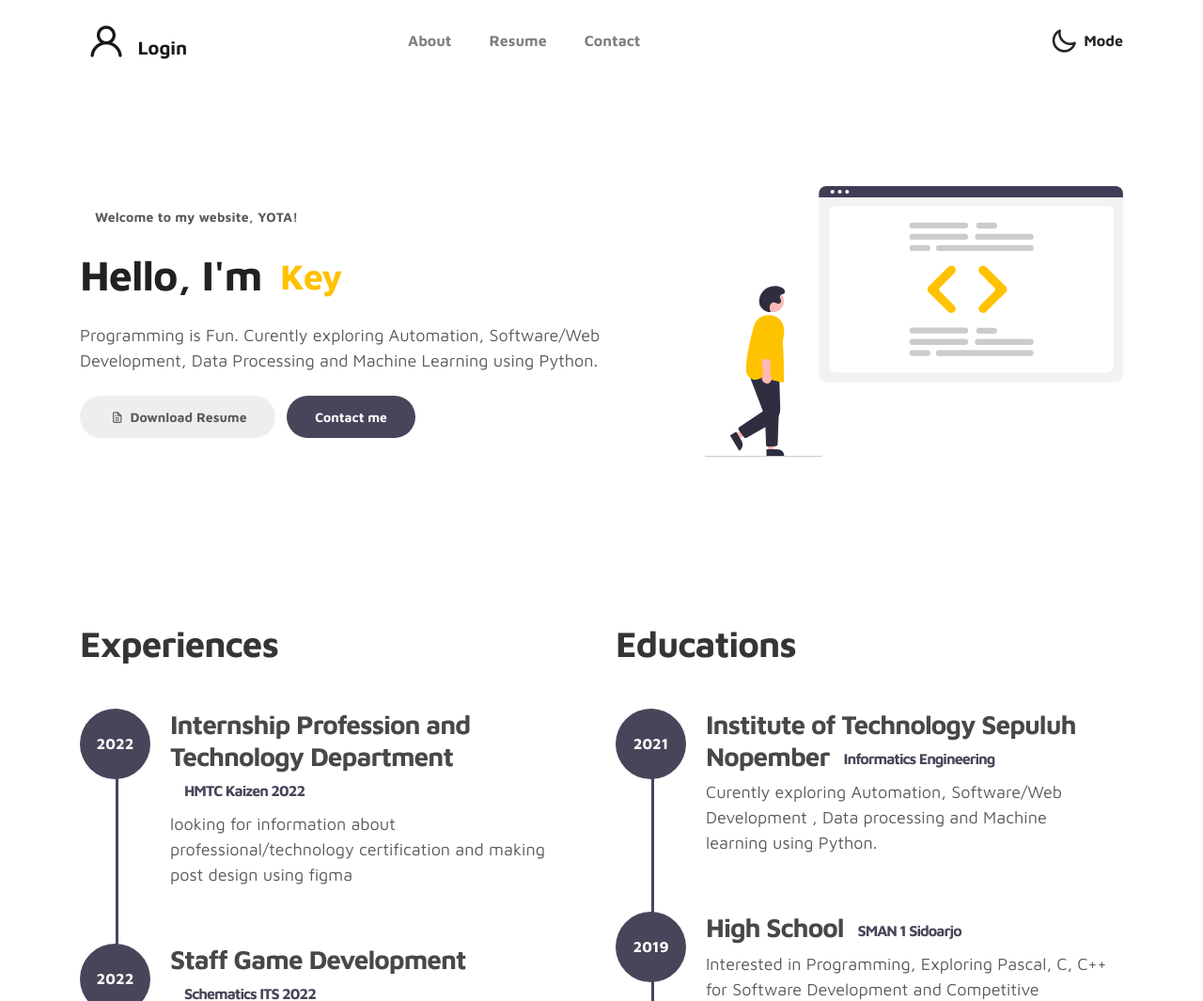
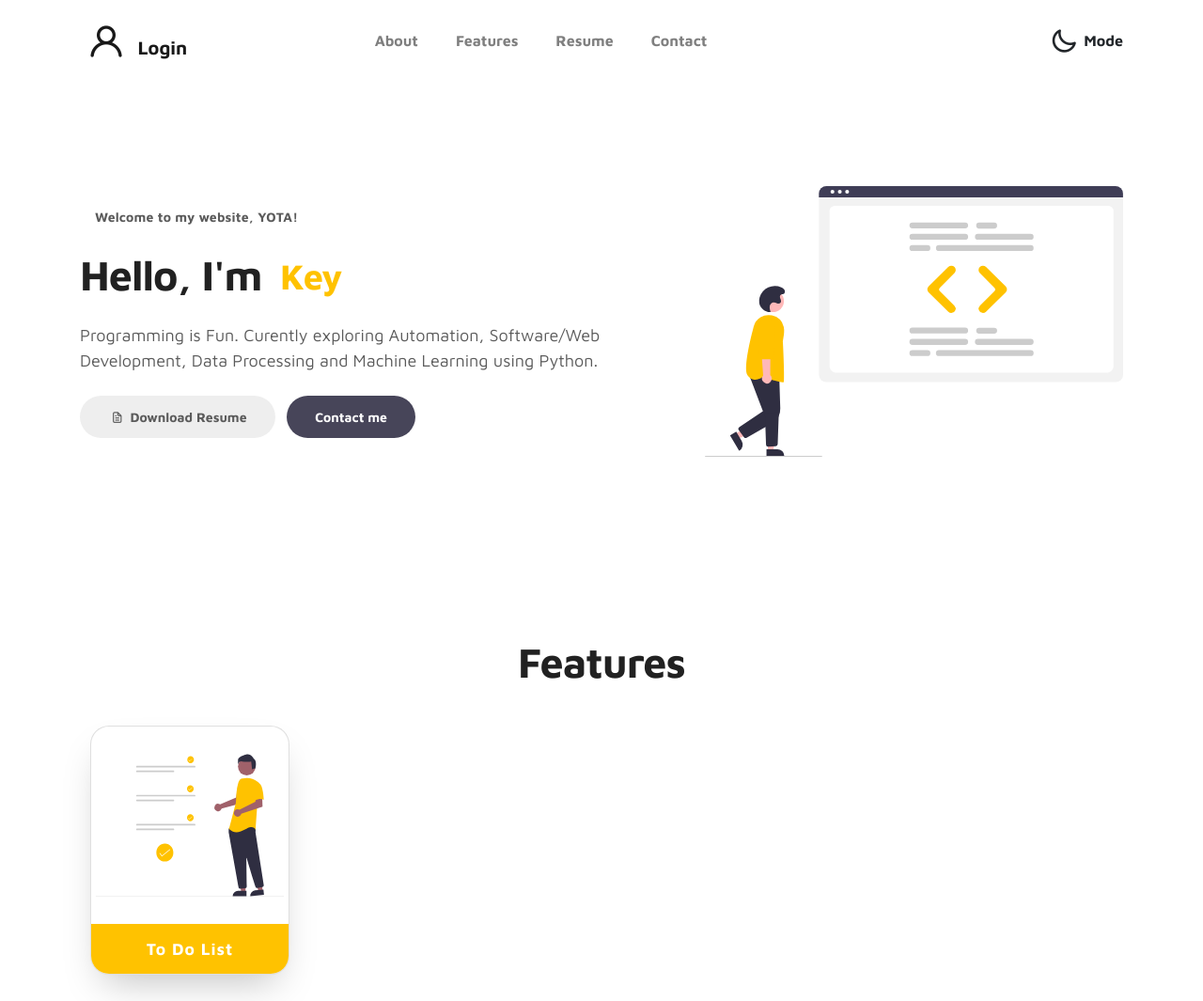
Before and after one commit to yotakeys/YOTA, a Django app: page / in a window 1280 px wide. Shown: the top 1065 px of the page at 94% size. Run offline with Django 3.2, Linux system fonts and the light colour scheme; some libraries are stand-ins or nearby versions.

Commit message:
feat: activating features UI

```diff
--- a/BaseWeb/settings.py
+++ b/BaseWeb/settings.py
@@ -28,7 +28,7 @@
 SECRET_KEY = os.environ.get('SECRET_KEY')
 
 # SECURITY WARNING: don't run with debug turned on in production!
-DEBUG = False
+DEBUG = True
 
 ALLOWED_HOSTS = ['127.0.0.1', 'yota.site']
 
--- a/main/templates/main/features.html
+++ b/main/templates/main/features.html
@@ -13,7 +13,7 @@
                     </div>
                 </a>
             </li>
-            <li class="cards_item">
+            <!-- <li class="cards_item">
                 <a href="#" class="card-all">
                     <div class="card">
                         <div class="card_image"><img class="crd_img" src="{% static 'main/images/undraw/undraw_link_shortener_mvf6.svg' %}"></div>
@@ -43,7 +43,7 @@
                         </div>
                     </div>
                 </a>
-            </li>
+            </li> -->
         </ul>
     </div>
 </section>
--- a/main/templates/main/index.html
+++ b/main/templates/main/index.html
@@ -73,7 +73,7 @@
     </section>
 
     <!-- features -->
-    <!-- { include features.html} -->
+    {% include 'main/features.html' %}
     <!-- projects  -->
     <!-- { include projects.html} -->
 
--- a/main/templates/main/navbar.html
+++ b/main/templates/main/navbar.html
@@ -21,9 +21,9 @@
                 <li class="nav-item">
                     <a href="#about" class="nav-link"><span data-hover="About">About</span></a>
                 </li>
-                <!-- <li class="nav-item">
+                <li class="nav-item">
                     <a href="#features" class="nav-link"><span data-hover="Features">Features</span></a>
-                </li> -->
+                </li>
                 <!-- <li class="nav-item">
                     <a href="#project" class="nav-link"><span data-hover="Projects">Projects</span></a>
                 </li> -->
```
